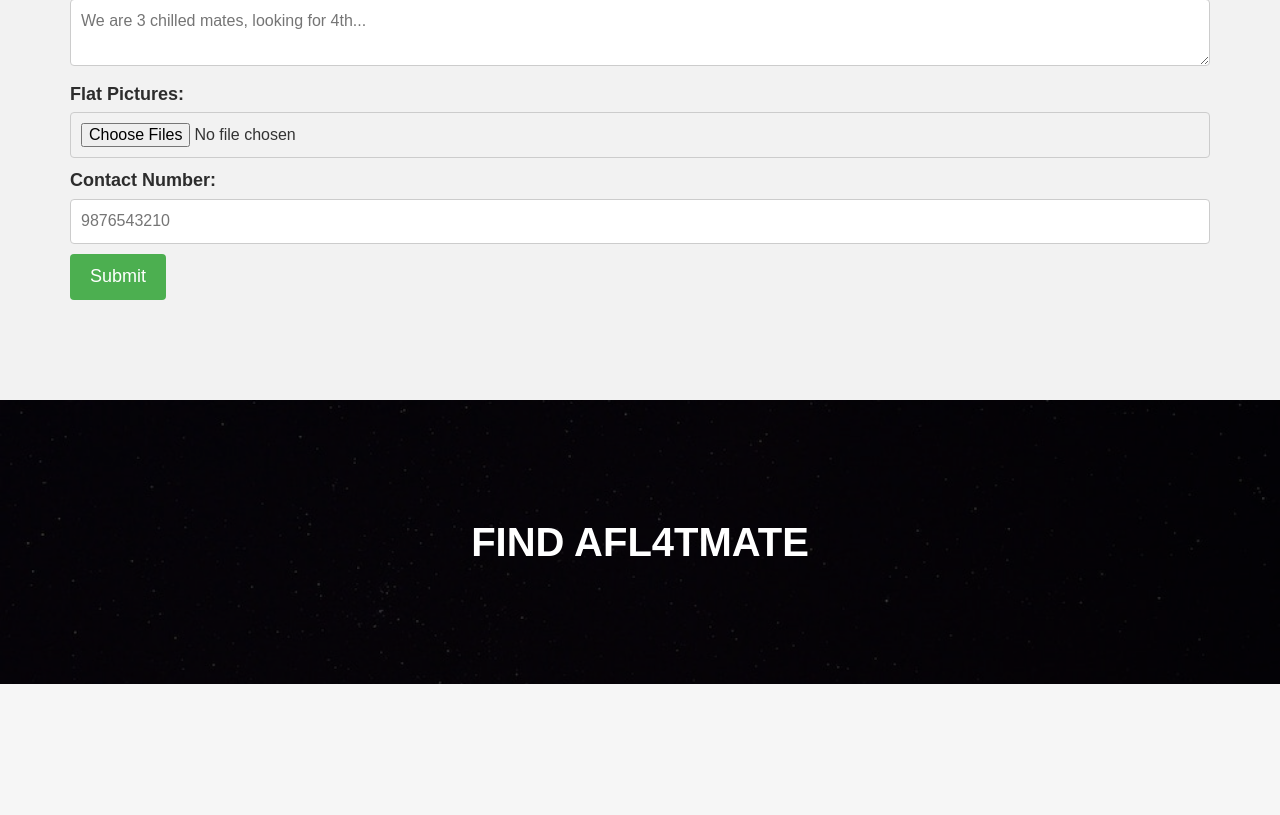
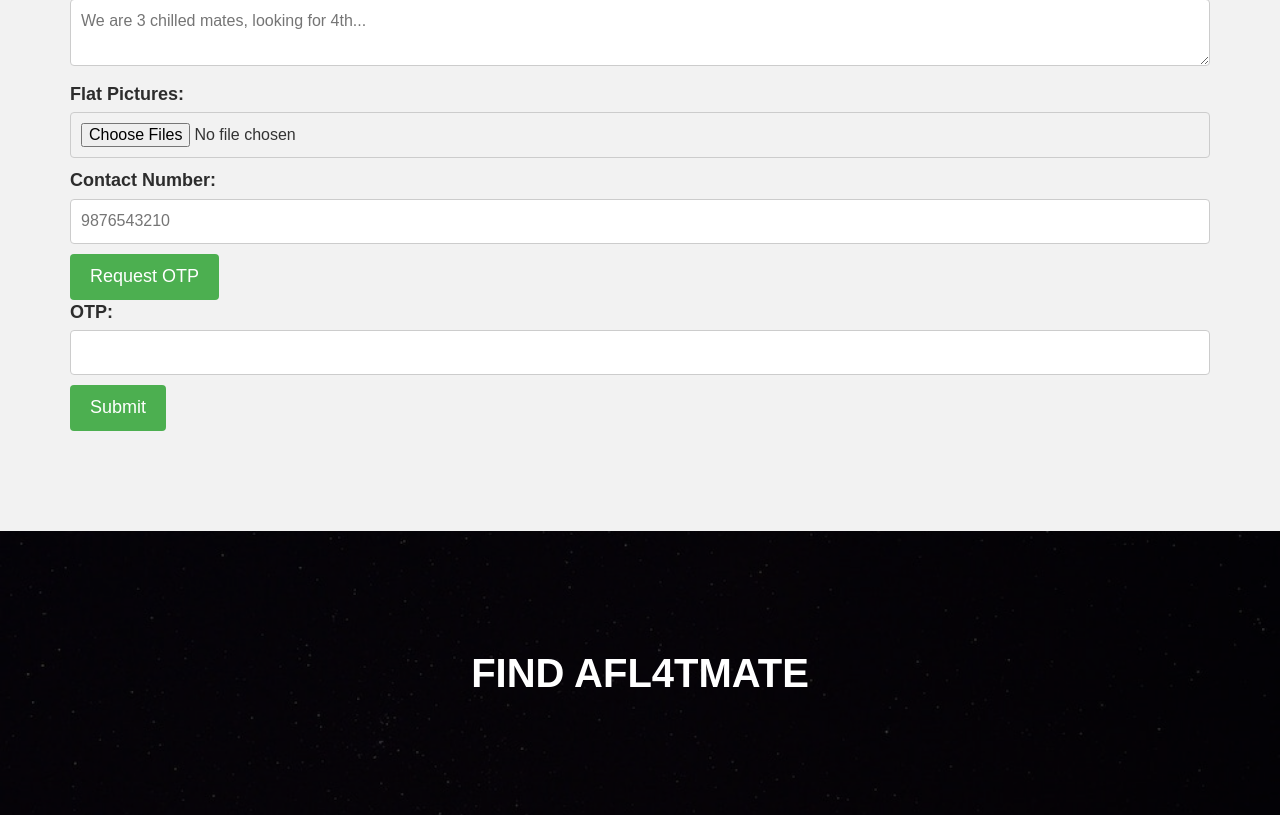
Before and after one commit to testacc93/flatmate, a Django app: page /addproperty/ in a window 1280 px wide. Shown: the part 1238-2053 px from the top of the page. Before the commit the page ends 1922 px from the top, so only its background shows below. Run offline with Django 4.2, Linux system fonts and the light colour scheme; some libraries are stand-ins or nearby versions.

Commit message:
added otp

```diff
--- a/propertyapp/views.py
+++ b/propertyapp/views.py
@@ -165,30 +165,20 @@ def submitprop(request):
 
     files = request.FILES.getlist('flat_pics')
 
-    # if checkotp(otp, contact_no):
-
-    try:
-
-        user = User.objects.create(username=contact_name, phone=contact_no)
-
-        prop = Property.objects.create(user=user,rent=rent,prop_name=flat_name,location=location,address="Ahmedabad", amenities=amenities, furnishing=furnishing, desc=desc, gender=gender)
-        prop.save()
-
-        for file in files:
-
-            print("prop saved")
-            image_save = Image.objects.create(image=file, property=prop)
-            image_save.save()
-
-        return JsonResponse({"message":"Success"})
-
-    except:
-        return JsonResponse({"message":"Failure"})
-    # else:
-    #     return JsonResponse({"message":"Invalid OTP or OTP expired"})
-
-
-
+    if checkotp(otp, contact_no):
+        try:
+            user = User.objects.create(username=contact_name, phone=contact_no)
+            prop = Property.objects.create(user=user,rent=rent,prop_name=flat_name,location=location,address="Ahmedabad", amenities=amenities, furnishing=furnishing, desc=desc, gender=gender)
+            prop.save()
+            for file in files:
+                print("prop saved")
+                image_save = Image.objects.create(image=file, property=prop)
+                image_save.save()
+            return JsonResponse({"message":"Success"})
+        except:
+            return JsonResponse({"message":"Failure"})
+    else:
+        return JsonResponse({"message":"Invalid OTP or OTP expired"})
 
     # flat_name = request.POST['flat_name']
     # location = request.POST['location']
@@ -268,10 +258,8 @@ def sendotp(request):
             MessageDeduplicationId='string7',
             MessageGroupId='string8'
             )
-
             return JsonResponse({"message":"Success"})
         except Exception as e:
-            print(str("-=================",str(e)))
             return JsonResponse({"message":"failed"})
     except:
         otp = Otp.objects.create(phone=request.POST['contact_no'], otp=otp, timestamp = datetime.datetime.utcnow())
--- a/templates/addprop.html
+++ b/templates/addprop.html
@@ -102,7 +102,7 @@
                         Contact number needs to be filled.
                       </div>
 
-                      {% comment %} <input id="otp-btn" onclick="sendOtp()" type="submit" value="Request OTP"> {% endcomment %}
+                      <input id="otp-btn" onclick="sendOtp()" type="submit" value="Request OTP">
 
                       <div style="width:20%; display:none; margin-top:10px" id="success-otp" class="alert alert-success" role="alert">
                         OTP sent successfully!
@@ -114,8 +114,8 @@
                       </div>
                     </div>
 
-                    {% comment %} <label for="otp">OTP:</label> {% endcomment %}
-                    {% comment %} <input type="text" id="otp" name="otp" required> {% endcomment %}
+                    <label for="otp">OTP:</label>
+                    <input type="text" id="otp" name="otp" required>
                     <div id="error-message-otp" style="margin-top: 10px; display: none;" class="alert alert-warning" role="alert">
                       OTP needs to be filled.
                     </div>
@@ -241,10 +241,9 @@ locationInput.addEventListener('keydown', function(event) {
           var contact_no = document.getElementById("contact_no").value;
           var rent = document.getElementById("rent").value;
           var desc = document.getElementById("describe").value;
-          {% comment %} var otp = document.getElementById("otp").value; {% endcomment %}
+          var otp = document.getElementById("otp").value;
           var furn = $("input[type='radio'][name='furnishing']:checked").val();
           var gender = $("input[type='radio'][name='gender']:checked").val();
-          var otp = '1234'
 
           console.log("=========", flat_name)
 
@@ -441,11 +440,14 @@ locationInput.addEventListener('keydown', function(event) {
                   else{
                     document.getElementById("error-message").style.display = "block"
                     document.getElementById("error-message").innerText = data['message']
-
+                    submit_btn.style.opacity = 1
+                    document.getElementById("submit-btn").disabled = false
                   }
                   setTimeout(function(){
+
                      $('#error-message').hide()
-
+                     $('#please-wait').hide()
+                     $('#error-message').hide()
                  }, 3000)
                }
              })
--- a/templates/index.html
+++ b/templates/index.html
@@ -103,11 +103,11 @@
             {% for apartment in apartments %}
             <div class="col-md-4">
               <article class="aa-properties-item">
-                <a href="#" class="aa-properties-item-img">
+                <a href="{% url 'propdetails' id=apartment.id %}" class="aa-properties-item-img">
                   {% if apartment.image %}
-                  <img style="max-height:168px;" src={{ apartment.image }} alt="img">
+                  <img style="max-height:148px;" src={{ apartment.image }} alt="img">
                   {% else %}
-                  <img style="max-height:168px;" src="{% static 'img/gallery/big/noimg.png' %}" alt="img">
+                  <img style="max-height:148px;" src="{% static 'img/gallery/big/noimg.png' %}" alt="img">
                   {% endif %}
 
                 </a>
```
Also changed, not shown: templates/propdetails.html (+6 -2 lines).
